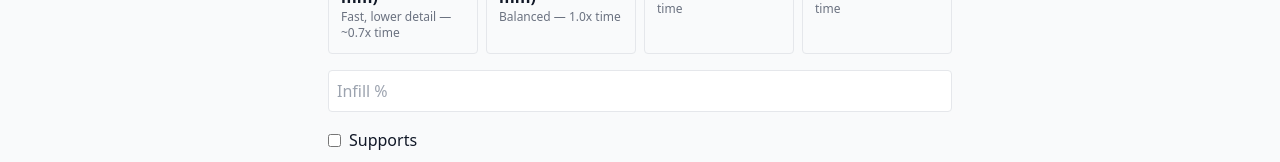
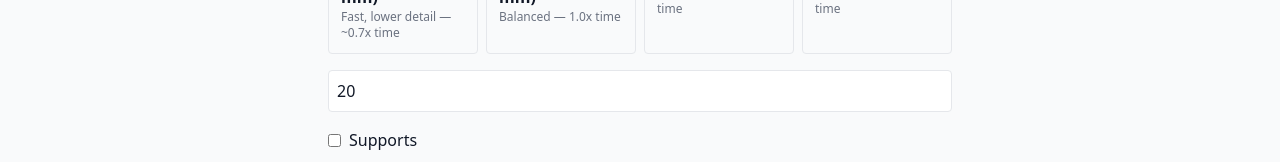
Before and after one commit to AidenVIL/2027morrisprints, a Next.js app in the folder web/: page /quotes/new in a window 1280 px wide. Shown: the part 467-629 px from the top of the page. Built offline with nearby package versions, Linux system fonts and the light colour scheme; no server answers; the database is empty.

Commit message:
quotes: coerce numeric inputs, add defaultValues, show validation errors

```diff
--- a/web/app/quotes/new/page.tsx
+++ b/web/app/quotes/new/page.tsx
@@ -27,7 +27,7 @@ const schema = z.object({
 
 export default function NewQuote() {
   const sb = supabase;
-  const { register, handleSubmit } = useForm({ resolver: zodResolver(schema as any) });
+  const { register, handleSubmit, formState: { errors } } = useForm({ resolver: zodResolver(schema as any), defaultValues: { layerPreset: 'standard', infill: 20, quantity: 1, supports: false } });
   const [loading, setLoading] = useState(false);
   const [showAuth, setShowAuth] = useState(false);
   const [materials, setMaterials] = useState<any[]>([])
@@ -227,13 +227,15 @@ export default function NewQuote() {
             <div className="text-xs text-gray-500">Best detail — ~1.7x time</div>
           </label>
         </div>
-        <input type="number" placeholder="Infill %" {...register('infill' as any)} className="border p-2 rounded w-full" />
+        <input type="number" placeholder="Infill %" {...register('infill' as any, { valueAsNumber: true })} className="border p-2 rounded w-full" />
+        {errors.infill && <div className="text-sm text-red-600">Infill is required (0–100)</div>}
         <label className="flex items-center gap-2">
           <input type="checkbox" {...register('supports' as any)} />
           <span>Supports</span>
         </label>
         {/* nozzle and filament diameter removed from UI (hardcoded server-side) */}
-        <input type="number" placeholder="Quantity" {...register('quantity' as any)} className="border p-2 rounded w-full" defaultValue={1} />
+        <input type="number" placeholder="Quantity" {...register('quantity' as any, { valueAsNumber: true })} className="border p-2 rounded w-full" defaultValue={1} />
+        {errors.quantity && <div className="text-sm text-red-600">Quantity must be 1 or more</div>}
         <select {...register('turnaround' as any)} className="border p-2 rounded">
           <option value="standard">Standard</option>
           <option value="fast">Fast</option>
```
